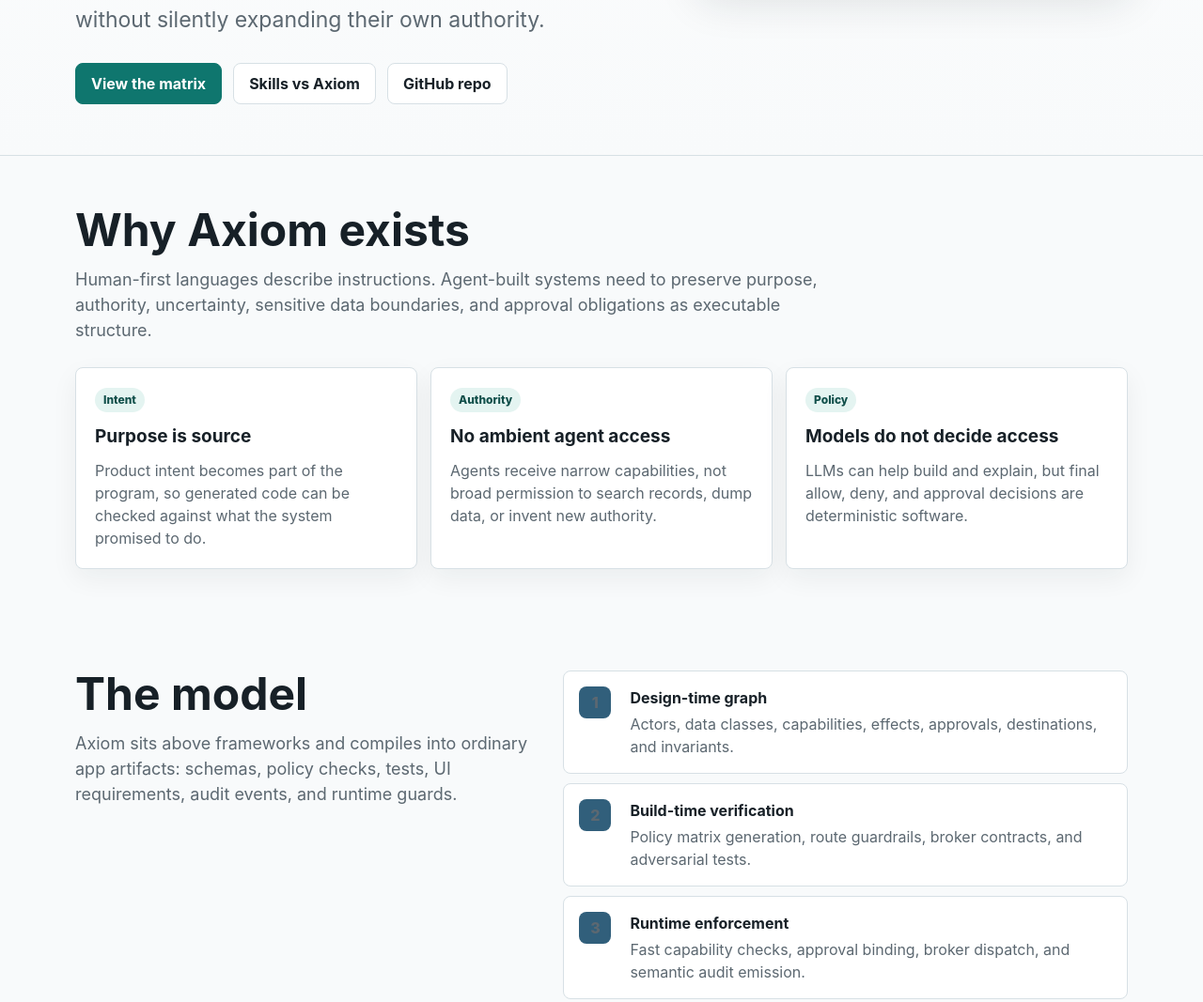
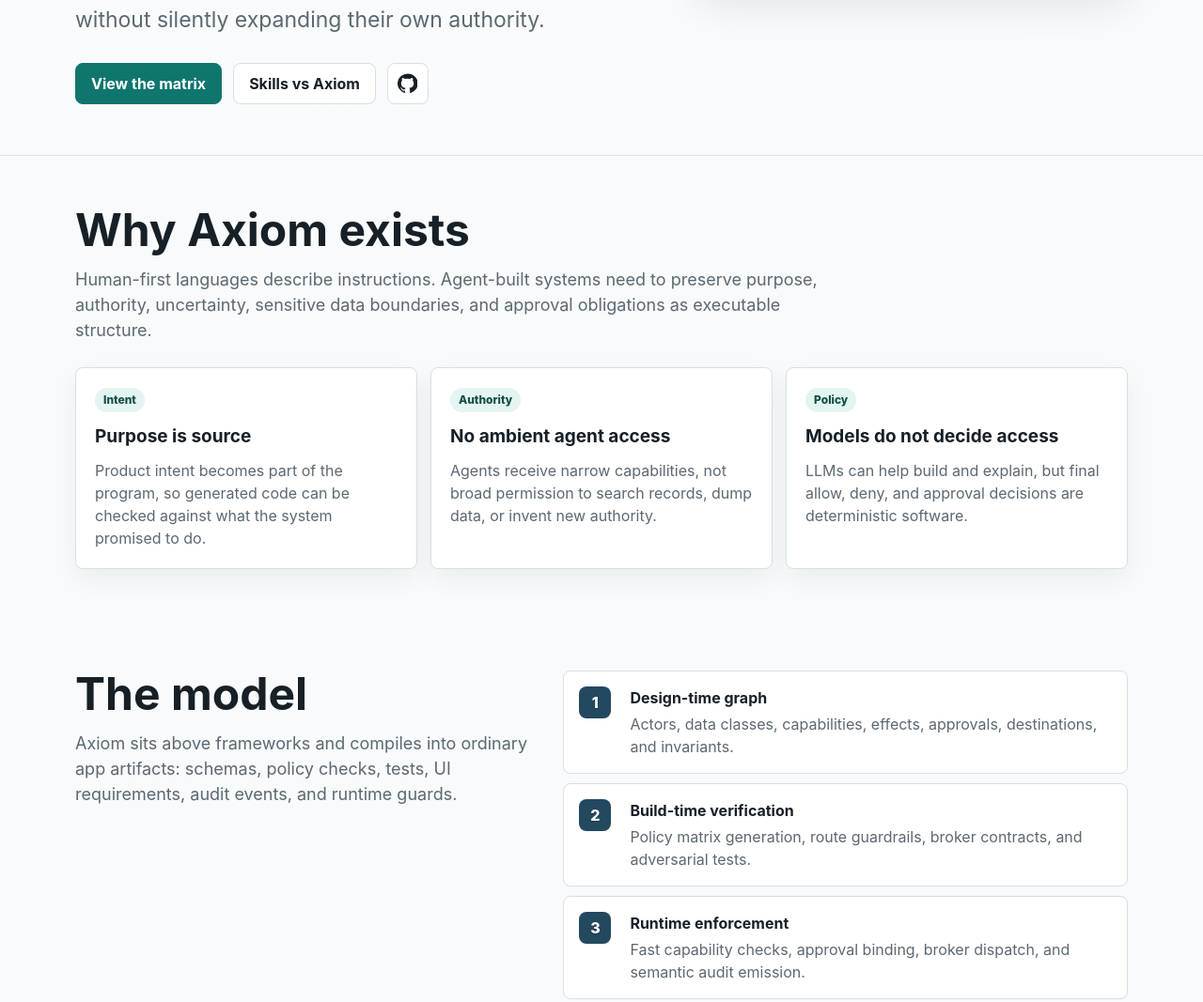
Before and after one commit to Tranz007/Axiom, a plain HTML site: page index.html in a window 1280 px wide. Shown: the part 728-1795 px from the top of the page at 94% size. Drawn offline with Linux system fonts and the light colour scheme.

Commit message:
Polish landing page actions

```diff
--- a/index.html
+++ b/index.html
@@ -162,6 +162,17 @@
         background: var(--accent);
       }
 
+      .button.icon {
+        width: 44px;
+        padding: 0;
+      }
+
+      .button.icon svg {
+        width: 21px;
+        height: 21px;
+        fill: currentColor;
+      }
+
       .code-card {
         overflow: hidden;
         border: 1px solid #24343a;
@@ -293,9 +304,10 @@
         height: 34px;
         place-items: center;
         border-radius: 8px;
-        color: #fff;
-        background: var(--blue);
+        color: #ffffff;
+        background: #23495f;
         font-weight: 850;
+        text-shadow: 0 1px 1px rgba(0, 0, 0, 0.32);
       }
 
       .step strong {
@@ -303,7 +315,7 @@
         margin-bottom: 4px;
       }
 
-      .step span {
+      .step span:not(.num) {
         color: var(--muted);
       }
 
@@ -387,7 +399,11 @@
           <div class="actions">
             <a class="button primary" href="docs/comparison-matrix.html">View the matrix</a>
             <a class="button" href="docs/skills-vs-axiom.html">Skills vs Axiom</a>
-            <a class="button" href="https://github.com/Tranz007/Axiom">GitHub repo</a>
+            <a class="button icon" href="https://github.com/Tranz007/Axiom" aria-label="GitHub repository" title="GitHub repository">
+              <svg viewBox="0 0 24 24" aria-hidden="true">
+                <path d="M12 .5a12 12 0 0 0-3.8 23.38c.6.11.82-.26.82-.58v-2.05c-3.34.73-4.04-1.42-4.04-1.42-.55-1.39-1.34-1.76-1.34-1.76-1.09-.74.08-.73.08-.73 1.2.09 1.84 1.24 1.84 1.24 1.07 1.83 2.81 1.3 3.49.99.11-.78.42-1.3.76-1.6-2.66-.3-5.46-1.33-5.46-5.93 0-1.31.47-2.38 1.24-3.22-.12-.3-.54-1.52.12-3.18 0 0 1.01-.32 3.3 1.23a11.5 11.5 0 0 1 6 0c2.29-1.55 3.3-1.23 3.3-1.23.66 1.66.24 2.88.12 3.18.77.84 1.24 1.91 1.24 3.22 0 4.61-2.8 5.63-5.48 5.93.43.37.82 1.1.82 2.22v3.3c0 .32.22.69.83.57A12 12 0 0 0 12 .5Z" />
+              </svg>
+            </a>
           </div>
         </div>
         <div class="code-card" aria-label="Axiom code example">
```
